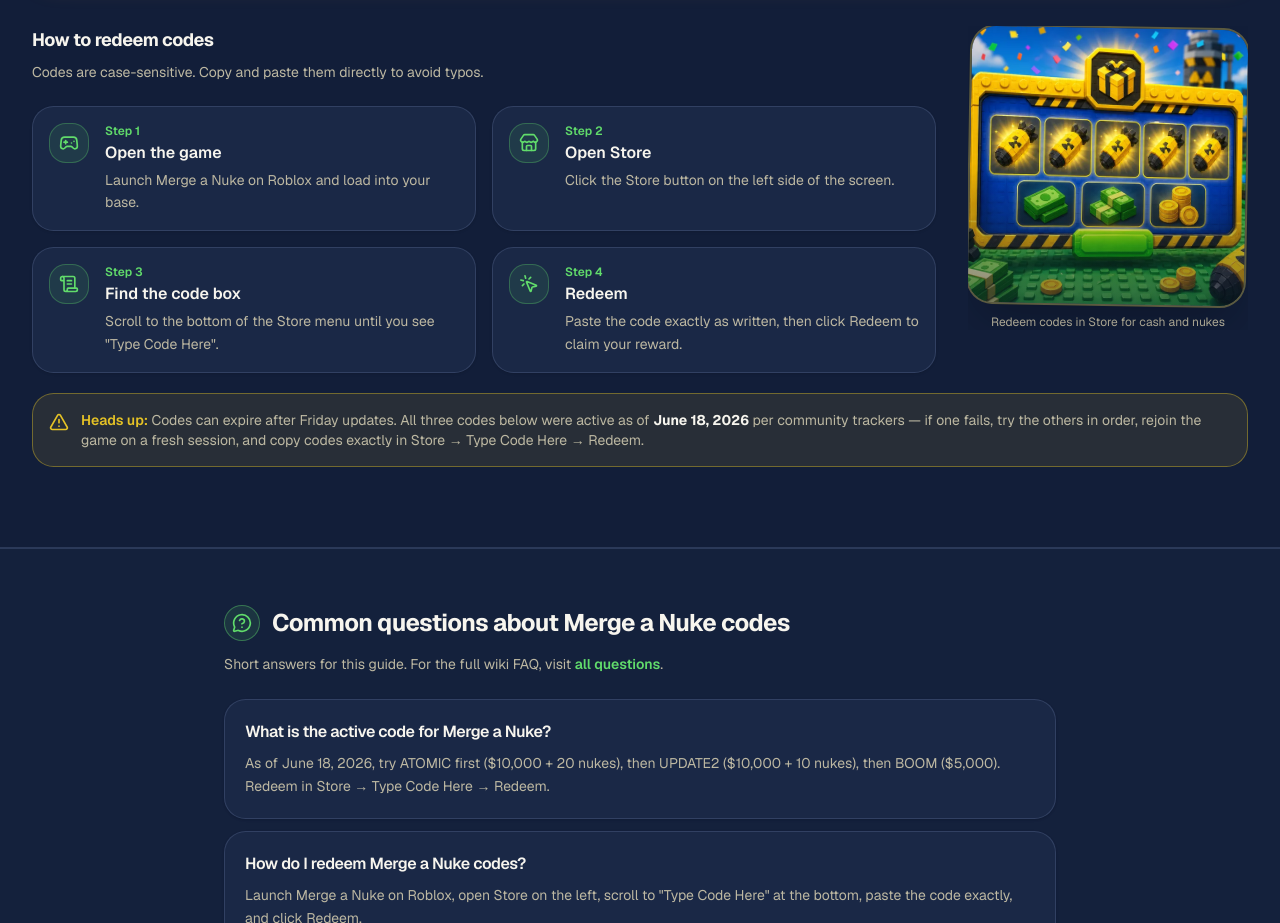
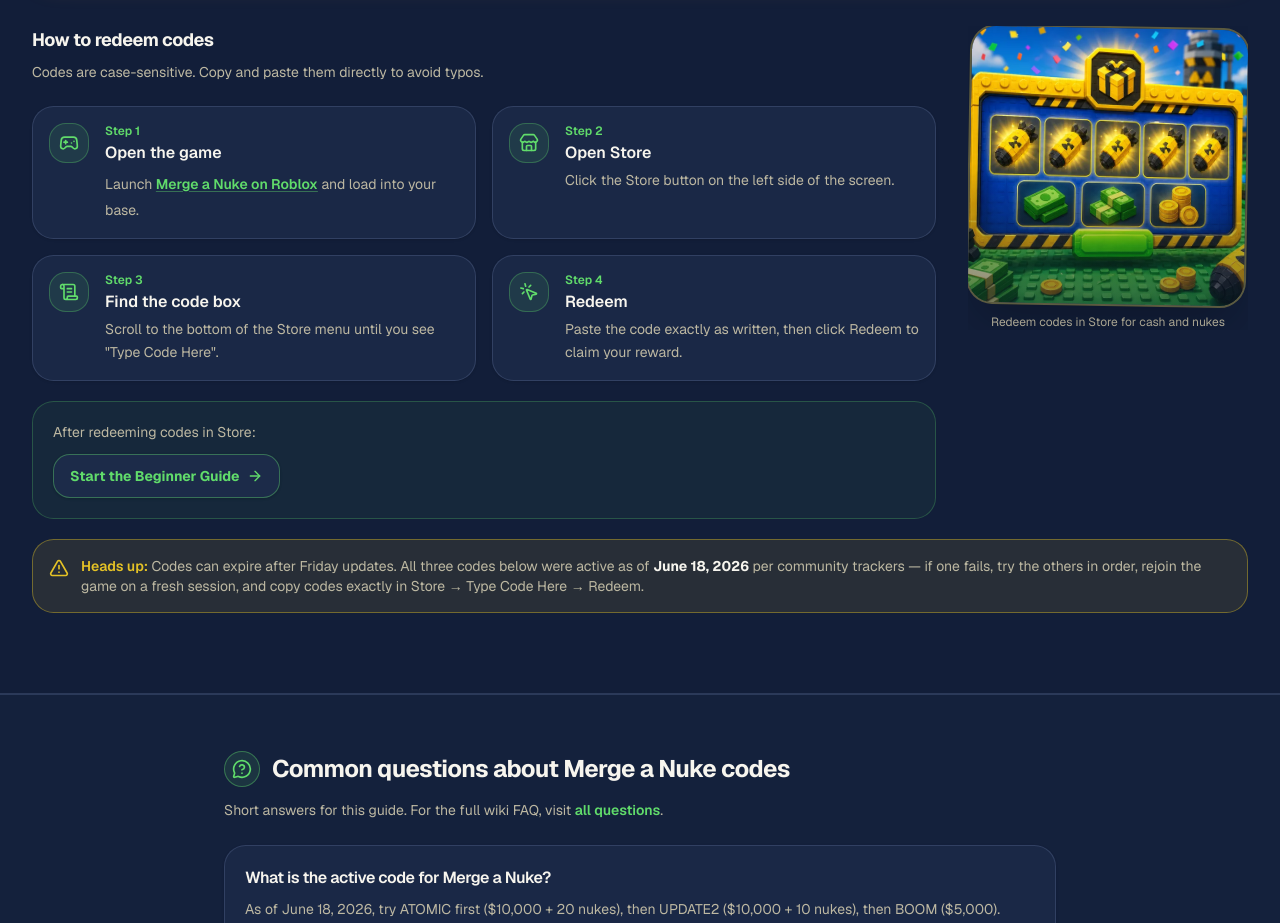
Before and after one commit to quven1990/merge-a-nuke, a Next.js app: page /codes in a window 1280 px wide. Shown: the part 1100-2023 px from the top of the page. Built offline with nearby package versions, Linux system fonts and the light colour scheme; no server answers.

Commit message:
Add redeem-step links and complete Plausible placement tracking.
Link Roblox and the beginner guide from the codes redeem flow, track hero redeem guide clicks, and register codes_redeem and hero_chips placements for analytics.

```diff
--- a/components/codes-section.tsx
+++ b/components/codes-section.tsx
@@ -5,6 +5,7 @@ import { createPortal } from "react-dom"
 import { usePathname } from "next/navigation"
 import {
   AlertTriangle,
+  ArrowRight,
   Check,
   Copy,
   Gamepad2,
@@ -15,6 +16,7 @@ import {
 } from "lucide-react"
 
 import { SectionHeading } from "@/components/hud"
+import { TrackedCtaLink } from "@/components/tracked-cta-link"
 import { TrackedOutboundLink } from "@/components/tracked-outbound-link"
 import { WikiIllustration } from "@/components/wiki-illustration"
 import { ACTIVE_CODES } from "@/lib/codes-data"
@@ -27,23 +29,30 @@ type CodeEntry = (typeof ACTIVE_CODES)[number]
 
 const CODES: CodeEntry[] = ACTIVE_CODES
 
+const REDEEM_LINK_CLASS =
+  "inline-block rounded-md py-1 font-semibold text-primary underline decoration-primary/40 underline-offset-2 hover:decoration-primary focus-visible:outline-none focus-visible:ring-2 focus-visible:ring-primary focus-visible:ring-offset-2 focus-visible:ring-offset-card"
+
 const REDEEM_STEPS = [
   {
+    id: "open-game",
     icon: Gamepad2,
     title: "Open the game",
     desc: "Launch Merge a Nuke on Roblox and load into your base.",
   },
   {
+    id: "open-store",
     icon: Store,
     title: "Open Store",
     desc: "Click the Store button on the left side of the screen.",
   },
   {
+    id: "find-code-box",
     icon: ScrollText,
     title: "Find the code box",
     desc: 'Scroll to the bottom of the Store menu until you see "Type Code Here".',
   },
   {
+    id: "redeem",
     icon: MousePointerClick,
     title: "Redeem",
     desc: "Paste the code exactly as written, then click Redeem to claim your reward.",
@@ -110,6 +119,28 @@ export function CodesSection() {
       setCopied(null)
       setToast({ code, ok: false })
     }
+  }
+
+  const renderRedeemStepDesc = (step: (typeof REDEEM_STEPS)[number]) => {
+    if (step.id === "open-game") {
+      return (
+        <>
+          Launch{" "}
+          <TrackedOutboundLink
+            href={ROBLOX_GAME_URL}
+            placement="codes_redeem"
+            target="_blank"
+            rel="noopener noreferrer"
+            className={REDEEM_LINK_CLASS}
+          >
+            Merge a Nuke on Roblox
+          </TrackedOutboundLink>{" "}
+          and load into your base.
+        </>
+      )
+    }
+
+    return step.desc
   }
 
   const openRobloxAfterCopy = (code: string) => {
@@ -306,13 +337,13 @@ export function CodesSection() {
             <ol className="mt-6 grid gap-4 sm:grid-cols-2">
               {REDEEM_STEPS.map((step, i) => (
                 <li
-                  key={step.title}
+                  key={step.id}
                   className="flex gap-4 rounded-2xl border border-border/70 bg-card/70 p-4 shadow-sm"
                 >
                   <span className="flex size-10 shrink-0 items-center justify-center rounded-xl border border-primary/30 bg-primary/10 text-primary">
                     <step.icon className="size-5" aria-hidden="true" />
                   </span>
-                  <div>
+                  <div className="min-w-0">
                     <p className="text-xs font-semibold text-primary">
                       Step {i + 1}
                     </p>
@@ -320,12 +351,27 @@ export function CodesSection() {
                       {step.title}
                     </p>
                     <p className="mt-1 text-sm leading-relaxed text-muted-foreground">
-                      {step.desc}
+                      {renderRedeemStepDesc(step)}
                     </p>
                   </div>
                 </li>
               ))}
             </ol>
+
+            <div className="mt-5 rounded-2xl border border-primary/25 bg-primary/5 p-4 sm:p-5">
+              <p className="text-sm text-muted-foreground">
+                After redeeming codes in Store:
+              </p>
+              <TrackedCtaLink
+                href="/beginner-guide"
+                label="Beginner Guide"
+                placement="codes_redeem"
+                className="mt-3 inline-flex min-h-11 w-full items-center justify-center gap-2 rounded-xl border border-primary/40 bg-card/90 px-4 text-sm font-bold text-primary shadow-sm transition-colors hover:border-primary/60 hover:bg-card focus-visible:outline-none focus-visible:ring-2 focus-visible:ring-primary focus-visible:ring-offset-2 focus-visible:ring-offset-background sm:w-auto"
+              >
+                Start the Beginner Guide
+                <ArrowRight className="size-4 shrink-0" aria-hidden="true" />
+              </TrackedCtaLink>
+            </div>
           </div>
 
           <WikiIllustration
--- a/components/hero-codes-chips.tsx
+++ b/components/hero-codes-chips.tsx
@@ -7,6 +7,7 @@ import { Check, Copy, Ticket } from "lucide-react"
 import { ACTIVE_CODES } from "@/lib/codes-data"
 import { toPlausibleCodeName, trackPlausible } from "@/lib/analytics"
 import { copyToClipboard } from "@/lib/copy-to-clipboard"
+import { TrackedCtaLink } from "@/components/tracked-cta-link"
 import { cn } from "@/lib/utils"
 
 export function HeroCodesChips({ className }: { className?: string }) {
@@ -95,9 +96,14 @@ export function HeroCodesChips({ className }: { className?: string }) {
       </ul>
       <p className="mt-2 text-xs text-muted-foreground">
         Redeem in Store → Type Code Here.{" "}
-        <a href="/codes" className="font-medium text-primary hover:underline">
+        <TrackedCtaLink
+          href="/codes"
+          label="Full redeem guide"
+          placement="hero_chips"
+          className="inline-block rounded-md py-1 font-medium text-primary underline decoration-primary/40 underline-offset-2 hover:decoration-primary focus-visible:outline-none focus-visible:ring-2 focus-visible:ring-primary focus-visible:ring-offset-2"
+        >
           Full redeem guide
-        </a>
+        </TrackedCtaLink>
       </p>
     </div>
   )
--- a/lib/analytics.ts
+++ b/lib/analytics.ts
@@ -40,17 +40,28 @@ export type OutboundPlacement =
   | "footer"
   | "privacy"
   | "codes_toast"
+  | "codes_redeem"
   | "other"
 
 export type CtaPlacement =
   | "hero_primary"
   | "hero_card"
+  | "hero_chips"
   | "hero_loop"
   | "header"
   | "header_mobile"
   | "guide_cards"
   | "game_overview"
+  | "codes_redeem"
 
+/**
+ * Plausible custom events (enable matching Goals in the dashboard).
+ *
+ * Goals: copy_code, codes_open_roblox, cta_click, outbound_click, nav_open
+ * Custom properties: page, code, source, label, target, placement, destination
+ *
+ * `placement` / `source` values appear after first event — no per-value setup.
+ */
 export type PlausibleEventProps = {
   copy_code: {
     code: PlausibleCodeName
```
